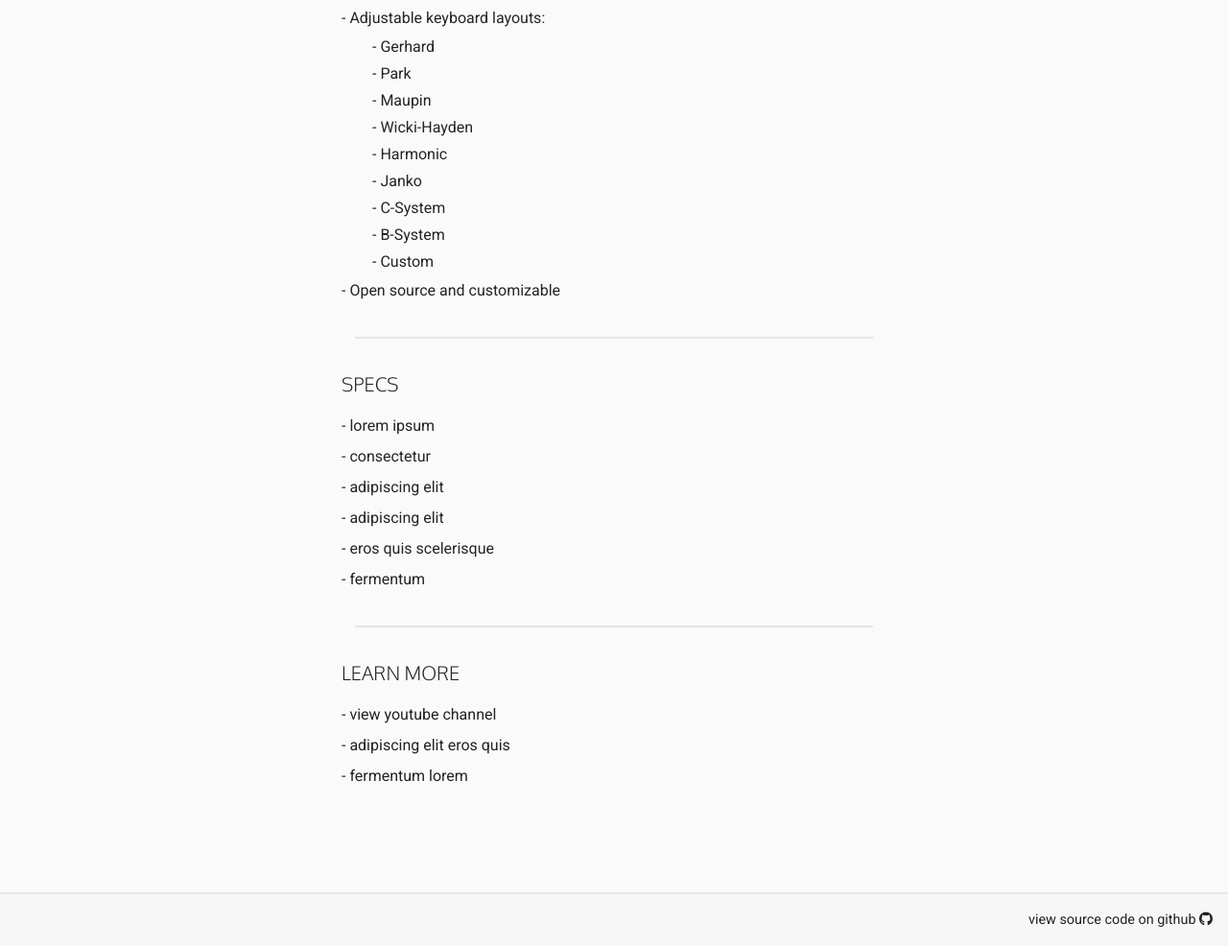
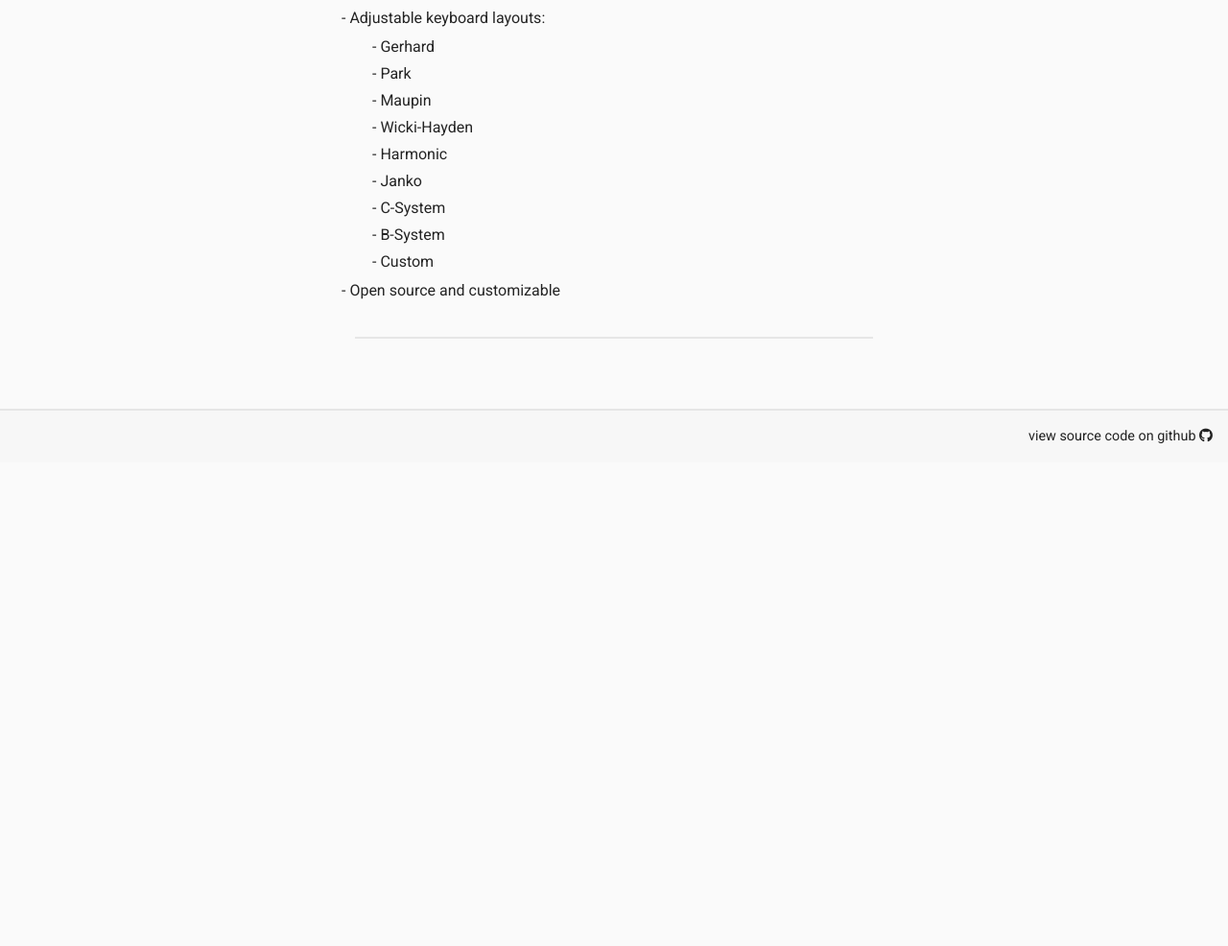
Before and after one commit to famulus/rainboard, a website built with Parcel: page website/index.html in a window 1280 px wide. Shown: the part 1777-2763 px from the top of the page at 96% size. After the commit the page ends 2259 px from the top, so only its background shows below. Built offline with nearby package versions, Linux system fonts and the light colour scheme.

Commit message:
update website

```diff
--- a/website/index.html
+++ b/website/index.html
@@ -124,28 +124,7 @@
 
         <hr>
 
-        <div class="content-container">
-          <h3>specs</h3>
-          <ul>
-            <li>lorem ipsum</li>
-            <li>consectetur</li>
-            <li>adipiscing elit</li>
-            <li>adipiscing elit</li>
-            <li>eros quis scelerisque</li>
-            <li>fermentum</li>
-          </ul>
-        </div>
 
-        <hr>
-
-        <div class="content-container">
-          <h3>learn more</h3>
-          <ul>
-            <li><a class="link" href="https://github.com/famulus/rainboard">view youtube channel</a></li>
-            <li><a class="link" href="https://github.com/famulus/rainboard">adipiscing elit eros quis</a></li>
-            <li><a class="link" href="https://github.com/famulus/rainboard">fermentum lorem </a></li>
-          </ul>
-        </div>
 
       </div>
     </section>
```
